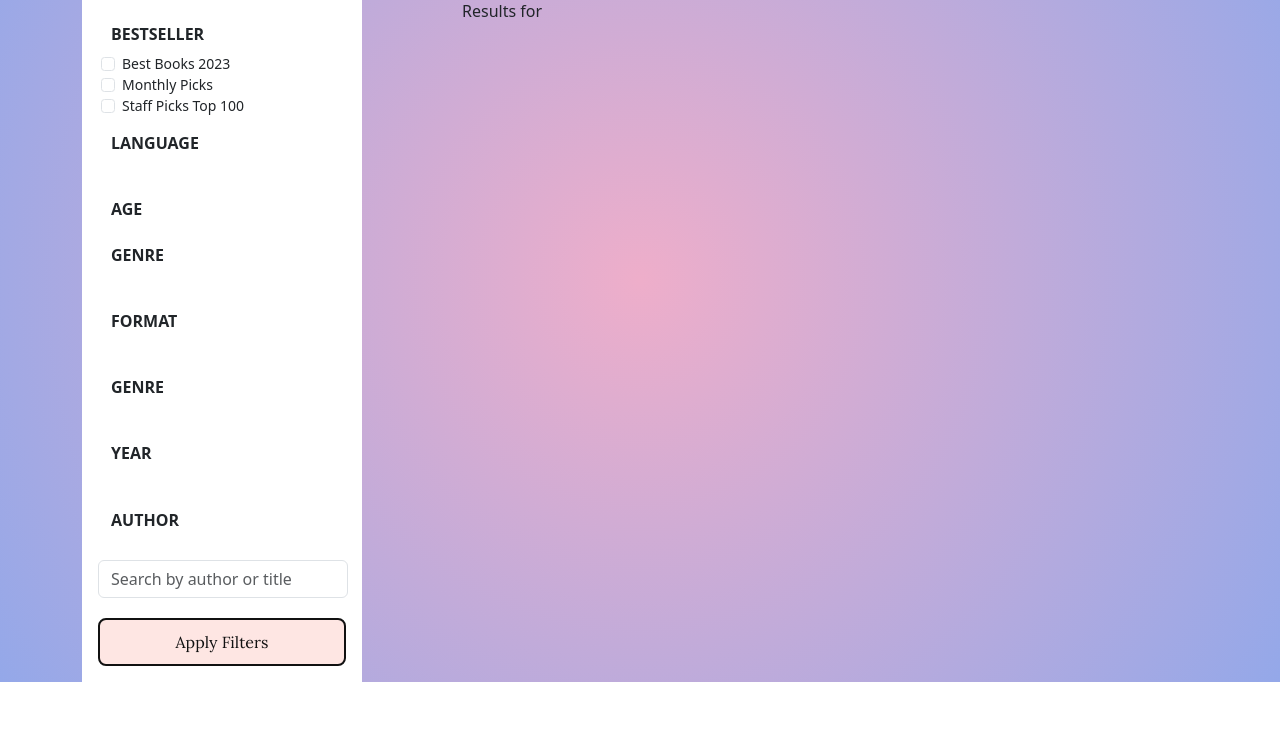
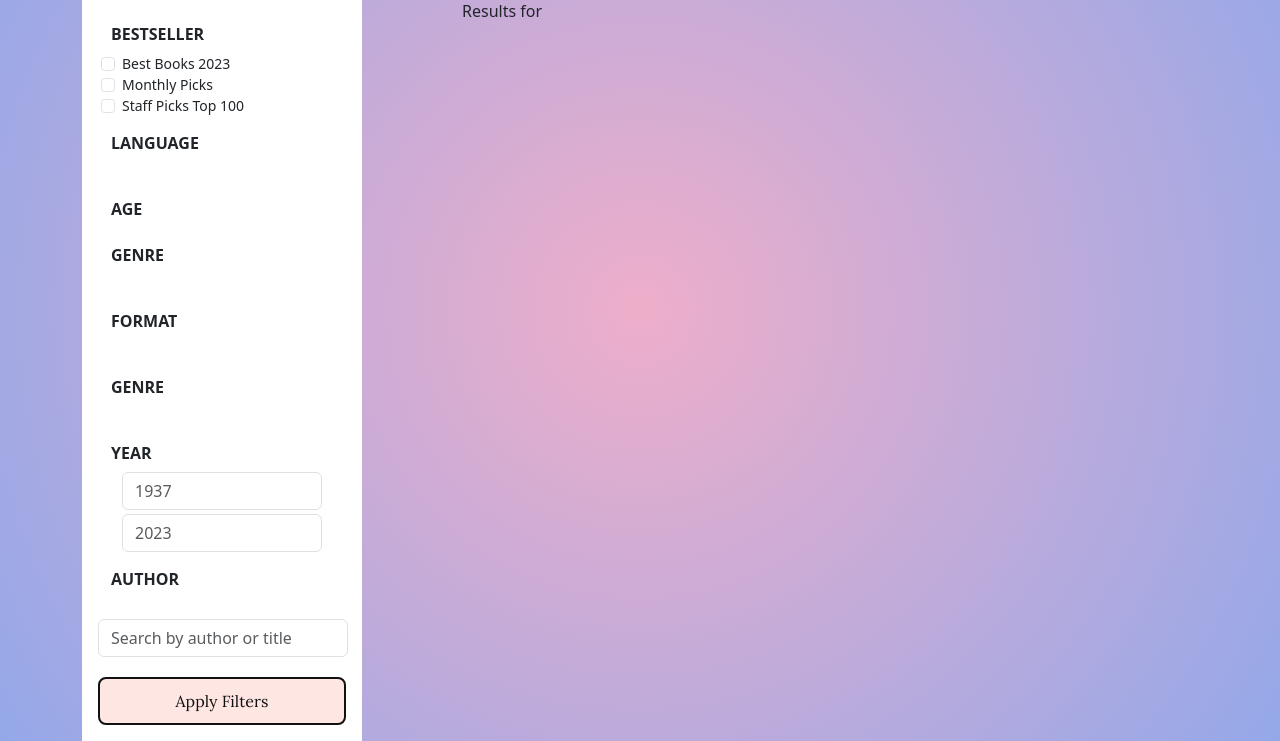
Before and after one commit to KetKode/weread, a Django app: page /book_search in a window 1280 px wide. Shown: the part 121-862 px from the top of the page. Before the commit the page ends 803 px from the top, so only its background shows below. Run offline with Django 4.2, Linux system fonts and the light colour scheme; data that the repository does not hold is empty; some libraries are stand-ins or nearby versions; some web fonts are replaced.

Commit message:
added year range filter

```diff
--- a/pageturner/reviews/filters.py
+++ b/pageturner/reviews/filters.py
@@ -33,11 +33,11 @@ class BookFilter(django_filters.FilterSet):
         widget=django_filters.widgets.CSVWidget(),
         )
 
+    year_range = django_filters.RangeFilter(field_name='year')
 
     class Meta:
         model = Book
         fields = {
             'title': ['icontains'],
-            'author__name': ['icontains'],
-            'year': ['lt', 'gt']
+            'author__name': ['icontains']
         }
--- a/pageturner/reviews/templates/reviews/search_results.html
+++ b/pageturner/reviews/templates/reviews/search_results.html
@@ -123,14 +123,14 @@
           <b>YEAR</b>
         </button>
         <div class="show" style="">
+            <div class="form-check">
           <ul class="btn-toggle-nav list-unstyled fw-normal pb-1 small">
               <li>
-  <label>
-
-
-  </label>
+<input type="number" name="year_from" class="form-control mb-1" placeholder="1937" style="width: 200px">
+<input type="number" name="year_to" class="form-control" placeholder="2023" style="width: 200px">
 </li>
           </ul>
+        </div>
         </div>
       </li>
 <!--Author filter-->
--- a/pageturner/reviews/views.py
+++ b/pageturner/reviews/views.py
@@ -49,6 +49,7 @@ def book_search(request):
     language = Book.objects.values_list('language', flat=True).distinct()
     book_lists = BookCollection.objects.values_list('name', flat=True).distinct().order_by('name')
     format_book = Book.objects.values_list('format_book', flat=True).distinct()
+    year = Book.objects.values_list('year', flat=True).distinct()
 
     # Get the search query and selected genres
     searched = request.GET.get("searched") or request.POST.get("searched")
@@ -57,6 +58,8 @@ def book_search(request):
     selected_book_lists = request.GET.getlist("selected_book_lists")
     selected_format = request.GET.getlist("selected_format")
     selected_language = request.GET.getlist("selected_language")
+    year_from = request.GET.get("year_from")
+    year_to = request.GET.get("year_to")
 
     # Apply filters based on search and selected genres
     if searched and selected_genres:
@@ -73,6 +76,8 @@ def book_search(request):
         books = Book.objects.filter(format_book__in=selected_format)
     elif selected_language:
         books = Book.objects.filter(language__in=selected_language)
+    elif year_from and year_to:
+        books = Book.objects.filter(year__range=[year_from, year_to])
     else:
         books = Book.objects.all()
 
```
